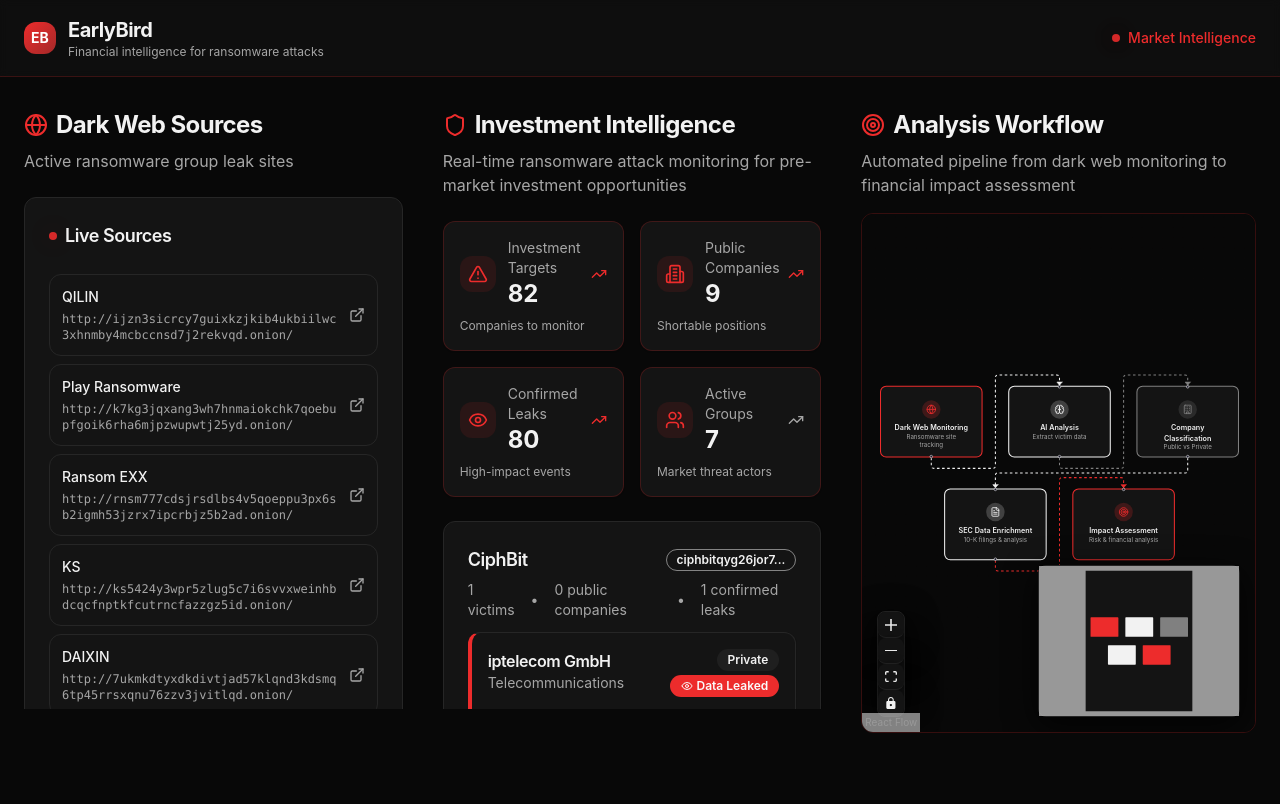
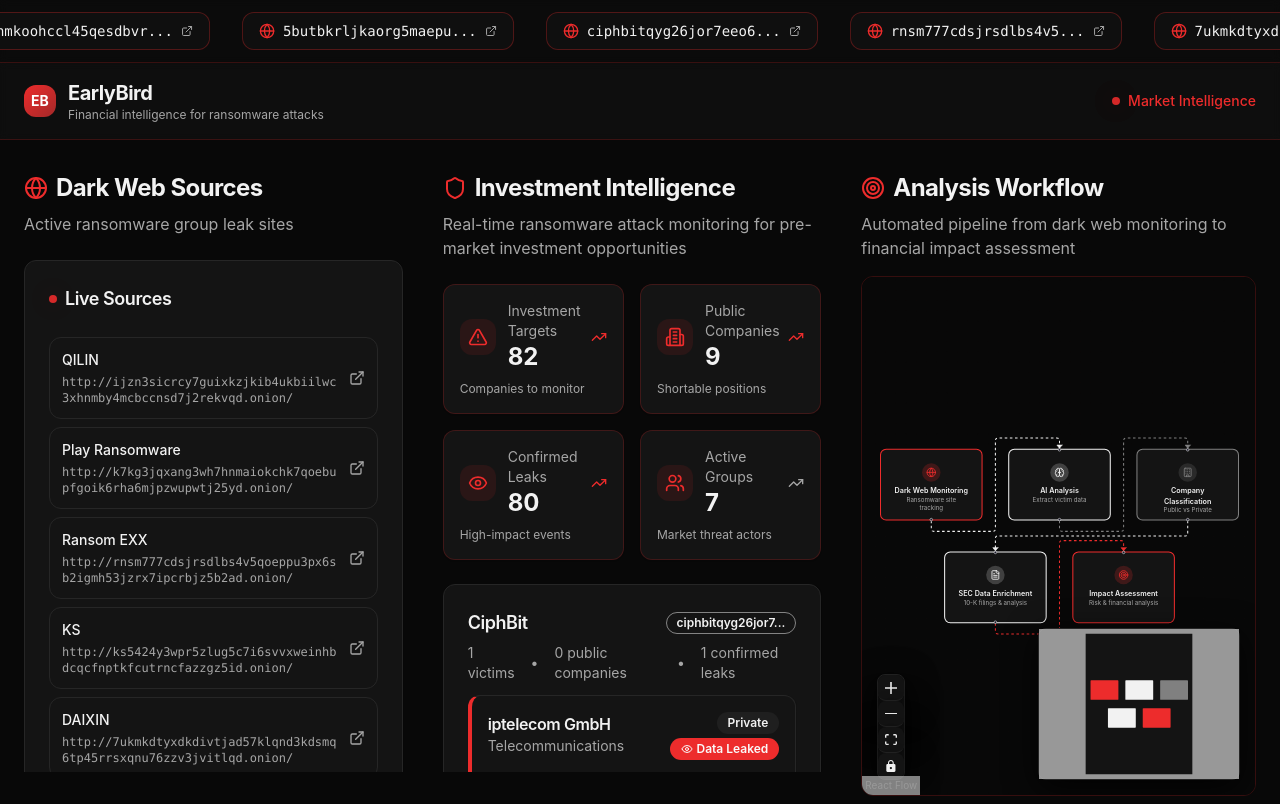
Before and after one commit to pjv4yj/ransomware-tracker-web, a React (Vite) app: page / in a window 1280 px wide. Built offline with nearby package versions, Linux system fonts and the light colour scheme.

Commit message:
Add scrolling banner
Implement a scrolling banner at the top of the page displaying provided URLs. Each URL will be clickable and redirect to a corresponding secondary URL.

```diff
--- /dev/null
+++ b/src/components/ScrollingBanner.tsx
@@ -0,0 +1,65 @@
+import { ExternalLink, Globe } from "lucide-react";
+
+interface UrlPair {
+  darkWebUrl: string;
+  traceUrl: string;
+}
+
+const urlPairs: UrlPair[] = [
+  {
+    darkWebUrl: "http://ebhmkoohccl45qesdbvrjqtyro2hmhkmh6vkyfyjjzfllm3ix72aqaid.onion/leaks.php",
+    traceUrl: "https://platform.openai.com/logs/trace?trace_id=trace_219d81f6c7b2474186204f6e09d1b623"
+  },
+  {
+    darkWebUrl: "http://5butbkrljkaorg5maepuca25oma7eiwo6a2rlhvkblb4v6mf3ki2ovid.onion/",
+    traceUrl: "https://platform.openai.com/logs/trace?trace_id=trace_848bb17a6fc3462280064fb18b8b98d8"
+  },
+  {
+    darkWebUrl: "http://ciphbitqyg26jor7eeo6xieyq7reouctefrompp6ogvhqjba7uo4xdid.onion/",
+    traceUrl: "https://platform.openai.com/logs/trace?trace_id=trace_b024bd9bd7ff40d89a0bfa6b1795e8f0"
+  },
+  {
+    darkWebUrl: "http://rnsm777cdsjrsdlbs4v5qoeppu3px6sb2igmh53jzrx7ipcrbjz5b2ad.onion/",
+    traceUrl: "https://platform.openai.com/logs/trace?trace_id=trace_e42389bea5734fc7bf051275ef72d429"
+  },
+  {
+    darkWebUrl: "http://7ukmkdtyxdkdivtjad57klqnd3kdsmq6tp45rrsxqnu76zzv3jvitlqd.onion/",
+    traceUrl: "https://platform.openai.com/logs/trace?trace_id=trace_7112e2f4c93f43fdbe6083601bf3ec17"
+  }
+];
+
+const ScrollingBanner = () => {
+  const handleClick = (traceUrl: string) => {
+    window.open(traceUrl, '_blank');
+  };
+
+  const truncateUrl = (url: string) => {
+    const domain = url.split('/')[2];
+    return domain ? domain.substring(0, 20) + '...' : url.substring(0, 25) + '...';
+  };
+
+  return (
+    <div className="bg-card/30 border-b border-danger/20 backdrop-blur-sm overflow-hidden">
+      <div className="relative">
+        <div className="flex animate-scroll whitespace-nowrap py-3">
+          {/* Duplicate the items for seamless scrolling */}
+          {[...urlPairs, ...urlPairs, ...urlPairs].map((pair, index) => (
+            <div
+              key={index}
+              className="inline-flex items-center mx-4 px-4 py-2 bg-card/50 border border-danger/30 rounded-lg hover:bg-card/70 hover:border-danger/50 transition-all duration-300 cursor-pointer group"
+              onClick={() => handleClick(pair.traceUrl)}
+            >
+              <Globe className="h-4 w-4 text-danger mr-2 group-hover:scale-110 transition-transform" />
+              <span className="text-sm text-foreground font-mono">
+                {truncateUrl(pair.darkWebUrl)}
+              </span>
+              <ExternalLink className="h-3 w-3 text-muted-foreground ml-2 group-hover:text-danger transition-colors" />
+            </div>
+          ))}
+        </div>
+      </div>
+    </div>
+  );
+};
+
+export default ScrollingBanner;
--- a/src/index.css
+++ b/src/index.css
@@ -135,6 +135,19 @@ All colors MUST be HSL.
     }
   }
 
+  @keyframes scroll {
+    0% {
+      transform: translateX(0);
+    }
+    100% {
+      transform: translateX(-33.333%);
+    }
+  }
+
+  .animate-scroll {
+    animation: scroll 30s linear infinite;
+  }
+
   .custom-scrollbar {
     scrollbar-width: thin;
     scrollbar-color: hsl(var(--danger)) hsl(var(--card));
--- a/src/pages/Index.tsx
+++ b/src/pages/Index.tsx
@@ -1,10 +1,14 @@
 import { DataPanel } from "@/components/DataPanel";
 import { AnalysisFlow } from "@/components/AnalysisFlow";
 import { DarkWebSources } from "@/components/DarkWebSources";
+import ScrollingBanner from "@/components/ScrollingBanner";
 
 const Index = () => {
   return (
     <div className="min-h-screen bg-background">
+      {/* Scrolling Banner */}
+      <ScrollingBanner />
+
       {/* Header */}
       <header className="border-b border-danger/20 bg-card/50 backdrop-blur-sm">
         <div className="max-w-7xl mx-auto px-6 py-4">
```
